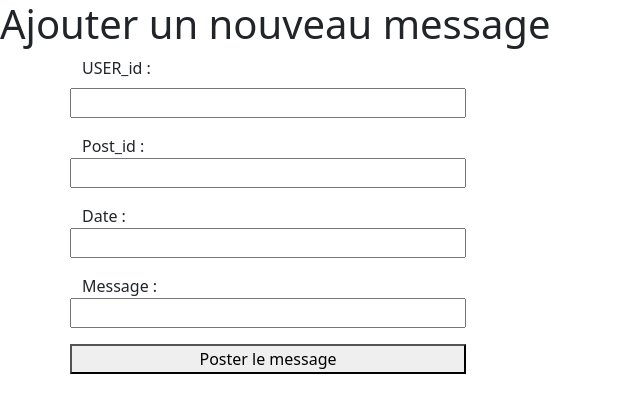
After one commit to FXLaroche/DevelopLyon, a PHP site: template src/View/Message/add.html.twig in a window 1280 px wide. The commit adds this page. Shown: the top 413 px of the page, without its empty margins (0-640 px from the left). Run offline with PHP 8.4, Linux system fonts and the light colour scheme; the template is opened without the code that fills it, so the values that code supplies are empty; some libraries are stand-ins or nearby versions.

Commit message:
messagecreation

```diff
--- /dev/null
+++ b/src/View/Message/add.html.twig
@@ -0,0 +1,48 @@
+<!DOCTYPE html>
+<html lang="en">
+<head>
+    <meta charset="UTF-8">
+    <meta http-equiv="X-UA-Compatible" content="IE=edge">
+    <meta name="viewport" content="width=device-width, initial-scale=1.0">
+    <!-- CSS only -->
+    <link href="https://cdn.jsdelivr.net/npm/bootstrap@5.1.3/dist/css/bootstrap.min.css" rel="stylesheet" integrity="sha384-1BmE4kWBq78iYhFldvKuhfTAU6auU8tT94WrHftjDbrCEXSU1oBoqyl2QvZ6jIW3" crossorigin="anonymous">
+    <title>Document</title>
+</head>
+<body>
+<h1>Ajouter un nouveau message</h1>
+<div class="container">
+<div class="col-md-4">
+    <form method="POST">
+
+        <p class="row">
+            <label class="form-label">USER_id : </label>
+            <input class="form-controle"name="user_id"/>
+        </p>
+
+
+        <p class="row">
+            <label>Post_id : </label>
+            <input class="form-controle"name="post_id"/>
+        </p>
+
+
+
+        <p class="row">
+            <label>Date : </label>
+            <input class="form-controle"name="date"/>
+        </p>
+
+
+        <p class="row">
+            <label>Message : </label>
+            <input class="form-controle"name="message"/>
+        </p>
+
+        <p class="row">
+            <button class="form-controle"type="submit">Poster le message</button>
+        </p>
+    </form>
+    </div>
+    </div>
+</body>
+</html>
--- a/src/routes.php
+++ b/src/routes.php
@@ -13,4 +13,5 @@ return [
     'items/show' => ['ItemController', 'show', ['id']],
     'items/add' => ['ItemController', 'add',],
     'items/delete' => ['ItemController', 'delete',],
+    'Message/add' => ['MessageController', 'add',],
 ];
```
Also changed, not shown: src/Controller/MessageController.php (added, +25 -0 lines), src/Model/MessageManager.php (added, +22 -0 lines).
